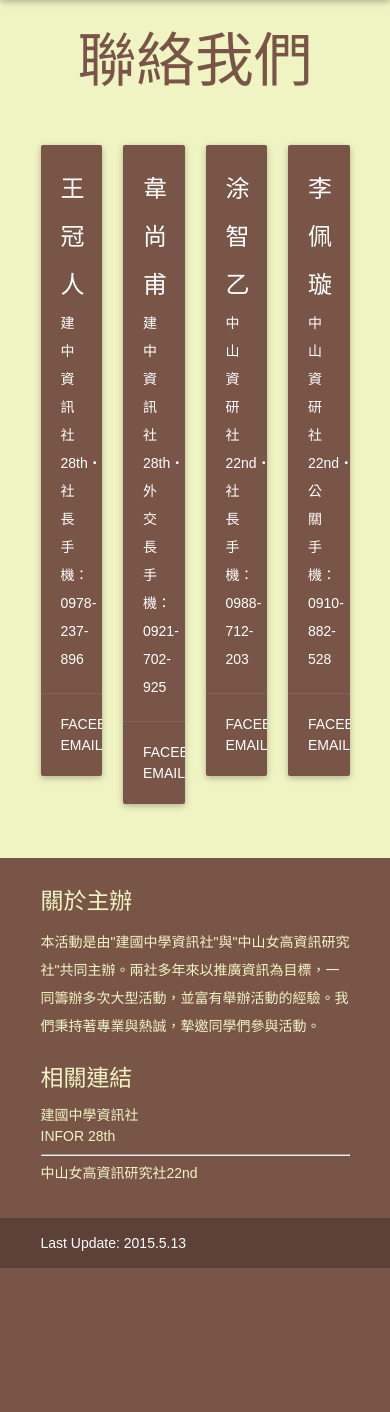
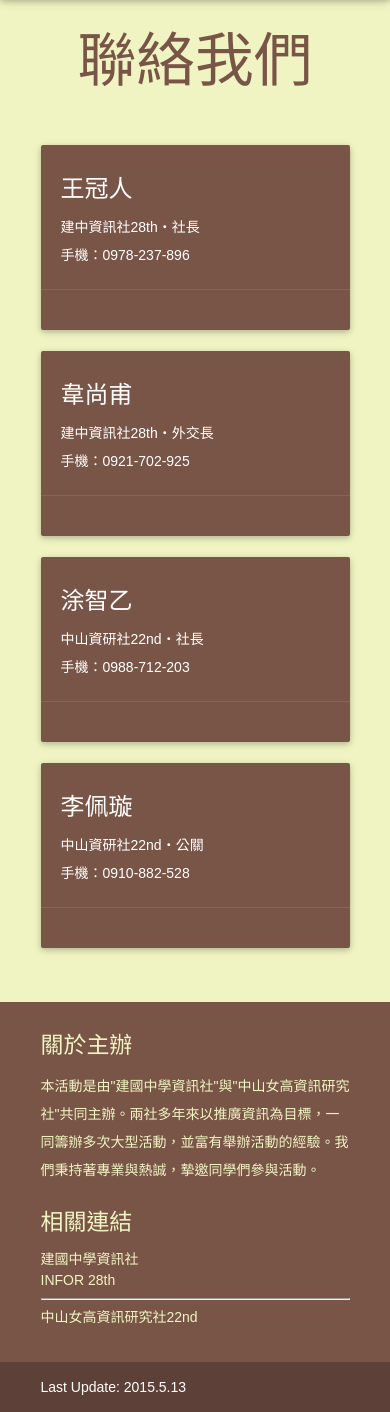
Before and after one commit to jjwong0915/summer2015, a Python web app: template Summer/template/contact.html in a window 390 px wide. Shown: the part 56-1468 px from the top of the page. Before the commit the page ends 1324 px from the top, so only its background shows below. Run offline with Jinja, Linux system fonts and the light colour scheme; the template is opened without the code that fills it, so the values that code supplies are empty; some libraries are stand-ins or nearby versions.

Commit message:
mobile for contact

```diff
--- a/Summer/css/style.css
+++ b/Summer/css/style.css
@@ -24,7 +24,7 @@ p {
 }
 
 .header {
-  font-size: 750%;
+  font-size: 500%;
 }
 
 .parallax-container {
--- a/Summer/template/contact.html
+++ b/Summer/template/contact.html
@@ -10,51 +10,47 @@
   <div class="row">
   	<div class="col s12">
     	<div class="row">
-        <div class="col s3">
+        <div class="col s12 m3">
           <div class="card brown">
             <div class="card-content white-text">
               <span class="card-title">王冠人</span>
               <p>建中資訊社28th‧社長<br>手機：0978-237-896
             </div>
             <div class="card-action center">
-              <a target="_blank" class="white-text" href="https://www.facebook.com/profile.php?id=100001321801483&fref=ts">Facebook</a>
-              <a class="white-text" href="mailto:a2131665488@gmail.com">Email</a>
+              <!--<a target="_blank" class="white-text" href="https://www.facebook.com/profile.php?id=100001321801483&fref=ts">Facebook</a>-->
             </div>
           </div>
         </div>
-        <div class="col s3">
+        <div class="col s12 m3">
           <div class="card brown">
             <div class="card-content white-text">
               <span class="card-title">韋尚甫</span>
               <p>建中資訊社28th‧外交長<br>手機：0921-702-925
             </div>
             <div class="card-action center">
-              <a target="_blank" class="white-text" href="https://www.facebook.com/profile.php?id=100003927309536&fref=ts">Facebook</a>
-              <a class="white-text" href="mailto:a0921702925@gmail.com">Email</a>
+              <!--<a target="_blank" class="white-text" href="https://www.facebook.com/profile.php?id=100003927309536&fref=ts">Facebook</a>-->
             </div>
           </div>
         </div>
-        <div class="col s3">
+        <div class="col s12 m3">
           <div class="card brown">
             <div class="card-content white-text">
               <span class="card-title">涂智乙</span>
               <p>中山資研社22nd‧社長<br>手機：0988-712-203
             </div>
             <div class="card-action center">
-              <a target="_blank" class="white-text" href="https://www.facebook.com/qing.nan.9">Facebook</a>
-              <a class="white-text" href="mailto:name@email.com">Email</a>
+              <!--<a target="_blank" class="white-text" href="https://www.facebook.com/qing.nan.9">Facebook</a>-->
             </div>
-          </div>
+         </div>
         </div>
-        <div class="col s3">
+        <div class="col s12 m3">
           <div class="card brown">
             <div class="card-content white-text">
               <span class="card-title">李佩璇</span>
               <p>中山資研社22nd‧公關<br>手機：0910-882-528
             </div>
             <div class="card-action center">
-              <a target="_blank" class="white-text" href="https://www.facebook.com/profile.php?id=100000369451960&fref=ts">Facebook</a>
-              <a class="white-text" href="mailto:name@email.com">Email</a>
+              <!--<a target="_blank" class="white-text" href="https://www.facebook.com/profile.php?id=100000369451960&fref=ts">Facebook</a>-->
             </div>
           </div>
         </div>
--- a/Summer/template/content.html
+++ b/Summer/template/content.html
@@ -151,10 +151,10 @@
             <img class="activator" src="/image/content/ai.jpg">
           </div>
           <div class="card-content">
-            <span class="card-title activator brown-text">Adobe illustrator/SAI<i class="mdi-navigation-more-vert right brown-text"></i></span>
+            <span class="card-title activator brown-text">AI/SAI<i class="mdi-navigation-more-vert right brown-text"></i></span>
           </div>
           <div class="card-reveal">
-            <span class="card-title brown-text">Adobe illustrator/SAI<i class="mdi-navigation-close right"></i></span>
+            <span class="card-title brown-text">AI/SAI<i class="mdi-navigation-close right"></i></span>
             <ul class="subject-content">
                 <li>課程簡介</li>
                 Adobe illustrator,簡稱AI,是一個能夠畫出許多圖的軟體,也是許多設計師愛用的軟體,我們將會介紹 AI 的許多功能以及工具的使用方法,只要有方法,技巧不好也能輕鬆畫出好插圖!
--- a/Summer/template/home.html
+++ b/Summer/template/home.html
@@ -14,7 +14,7 @@
       </div>
       <br>
       <div class="row center">
-        <a href="/signup" id="download-button" class="btn-large waves-effect waves-light-3 brown" style="font-size:125%">馬上報名</a>
+        <a href="/note" id="download-button" class="btn-large waves-effect waves-light-3 brown" style="font-size:125%;z-index:2">馬上報名</a>
       </div>
       <br><br>
 
@@ -151,7 +151,7 @@
           抓住這次機會，一起參加每個國中生都不能錯過的"楓琴建譜"建楓暑訓。<br>讓你的暑假充滿歡樂的時光與難忘的回憶吧！
         </p>
         <br>
-        <a href="/signup" id="download-button" class="btn-large waves-effect waves-light-3 brown" style="font-size:125%;opacity:1;">馬上報名</a>
+        <a href="/note" id="download-button" class="btn-large waves-effect waves-light-3 brown" style="font-size:125%;opacity:1;">馬上報名</a>
       </div>
     </div>
   </div>
```
Also changed, not shown: 4 other files.
